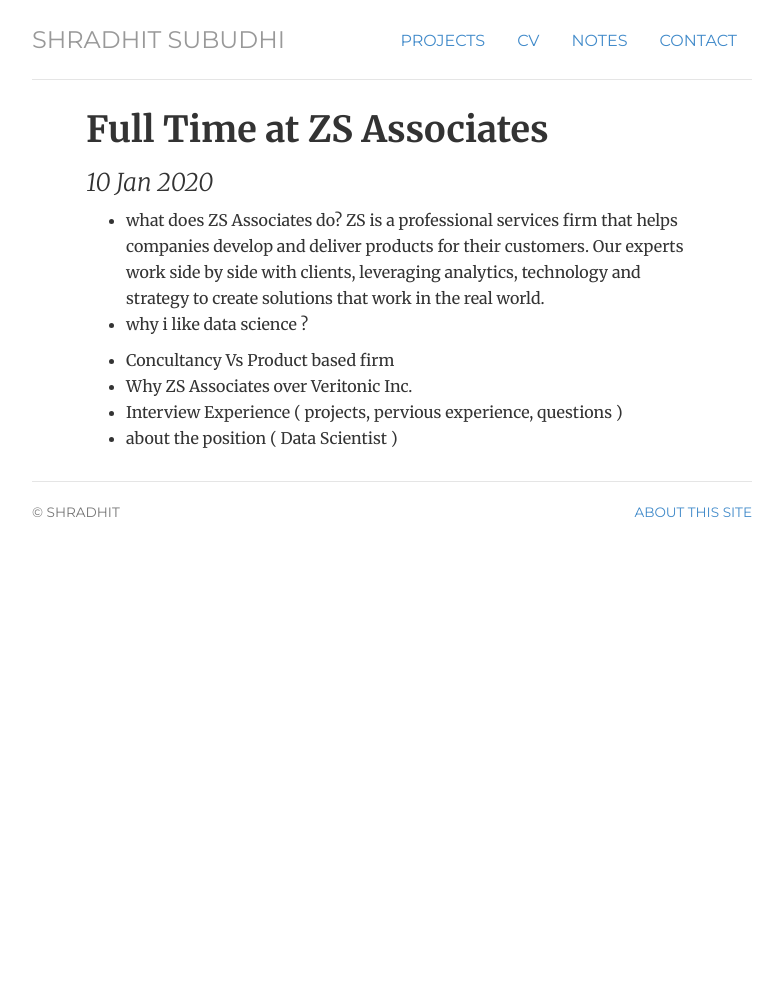
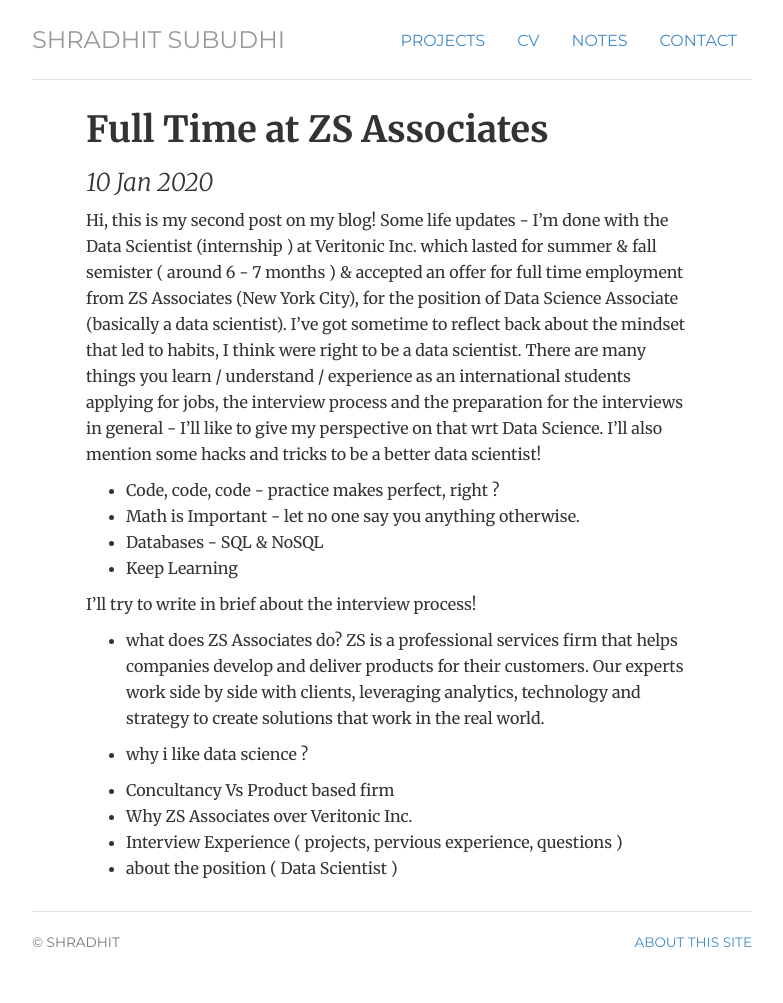
Before and after one commit to shradhit7/shradhit7.github.io, a Jekyll site: the page built from _posts/2020-01-10- Full Time Job.md, in a window 1280 px wide. Shown: the whole page, without its empty margins (248-1031 px from the left). Built offline with Jekyll 4.4.1, drawn with Linux system fonts in a browser that asks for light colours; before the commit the page ends 900 px from its top, so only the background shows below that.

Commit message:
Update 2020-01-10- Full Time Job.md

```diff
--- a/_posts/2020-01-10- Full Time Job.md
+++ b/_posts/2020-01-10- Full Time Job.md
@@ -3,9 +3,20 @@
 title: Full Time at ZS Associates
 ---
 
+Hi, this is my second post on my blog! Some life updates -  I'm done with the Data Scientist (internship ) at Veritonic Inc. which lasted for summer & fall semister ( around 6 - 7 months ) & accepted an offer for full time employment from ZS Associates (New York City), for the position of Data Science Associate (basically a data scientist).
+I've got sometime to reflect back about the mindset that led to habits, I think were right to be a data scientist. There are many things you learn / understand / experience as an international students applying for jobs, the interview process and the preparation for the interviews in general - I'll like to give my perspective on that wrt Data Science. I'll also mention some hacks and tricks to be a better data scientist!
 
+
+- Code, code, code - practice makes perfect, right ?
+- Math is Important - let no one say you anything otherwise.
+- Databases - SQL & NoSQL
+- Keep Learning
+
+
+I'll try to write in brief about the interview process!
 - what does ZS Associates do?
 ZS is a professional services firm that helps companies develop and deliver products for their customers. Our experts work side by side with clients, leveraging analytics, technology and strategy to create solutions that work in the real world.
+
 - why i like data science ?
 
 - Concultancy Vs Product based firm
```
